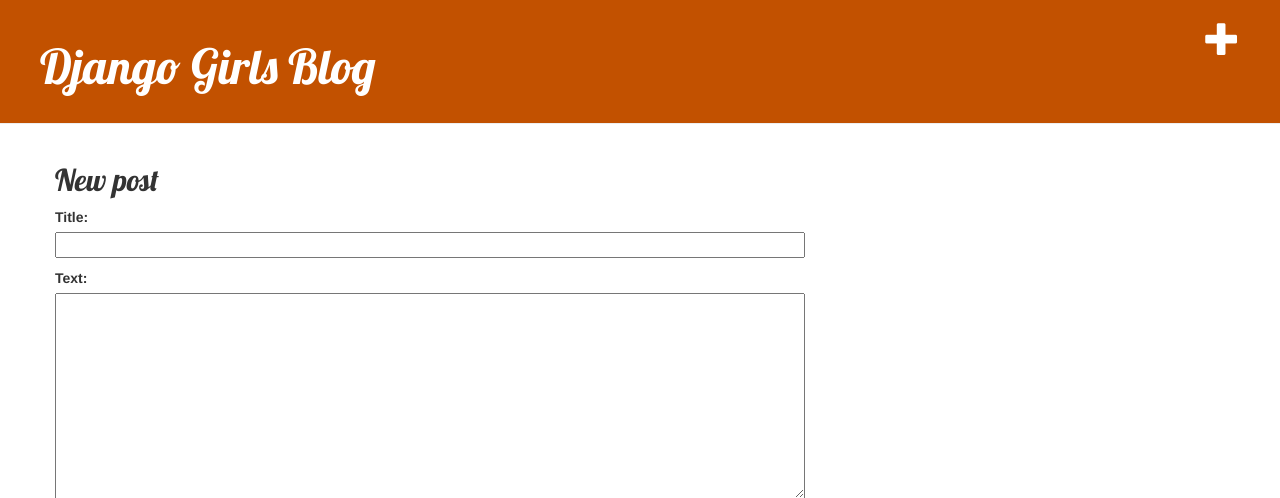
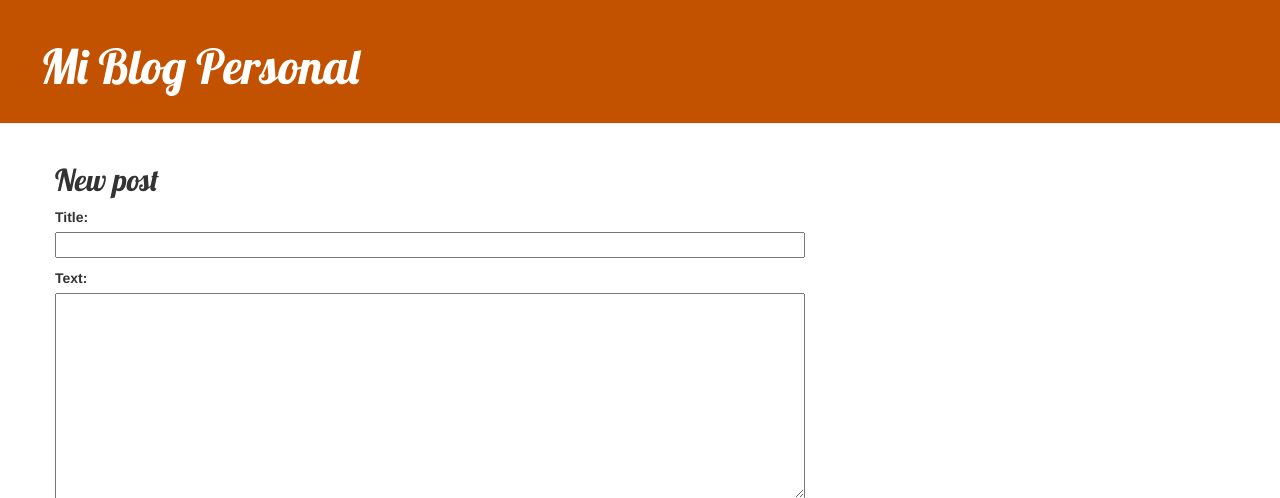
Before and after one commit to WilliamIsaiasRoque/Lab05-Pweb2, a Django app: page /post/new/ in a window 1280 px wide. Shown: the top 498 px of the page. Run offline with Django 4.2, Linux system fonts and the light colour scheme; some libraries are stand-ins or nearby versions.

Commit message:
Implementando seguridad para la creación de posts

```diff
--- a/django_env/blog/templates/blog/base.html
+++ b/django_env/blog/templates/blog/base.html
@@ -9,8 +9,10 @@
     </head>
     <body>
         <div class="page-header">
-	    <a href="{% url 'post_new' %}" class="top-menu"><span class="glyphicon glyphicon-plus"></span></a>
-            <h1><a href="/">Django Girls Blog</a></h1>
+            {% if user.is_authenticated %}
+            <a href="{% url 'post_new' %}" class="top-menu"><span class="glyphicon glyphicon-plus"></span></a>
+            {% endif %}
+            <h1><a href="/">Mi Blog Personal</a></h1>
         </div>
         <div class="content container">
             <div class="row">
--- a/django_env/blog/templates/blog/post_detail.html
+++ b/django_env/blog/templates/blog/post_detail.html
@@ -7,7 +7,9 @@
                 {{ post.published_date }}
             </div>
         {% endif %}
+        {% if user.is_authenticated %}
         <a class="btn btn-default" href="{% url 'post_edit' pk=post.pk %}"><span class="glyphicon glyphicon-pencil"></span></a>
+        {% endif %}
         <h2>{{ post.title }}</h2>
         <p>{{ post.text|linebreaksbr }}</p>
     </div>
```
